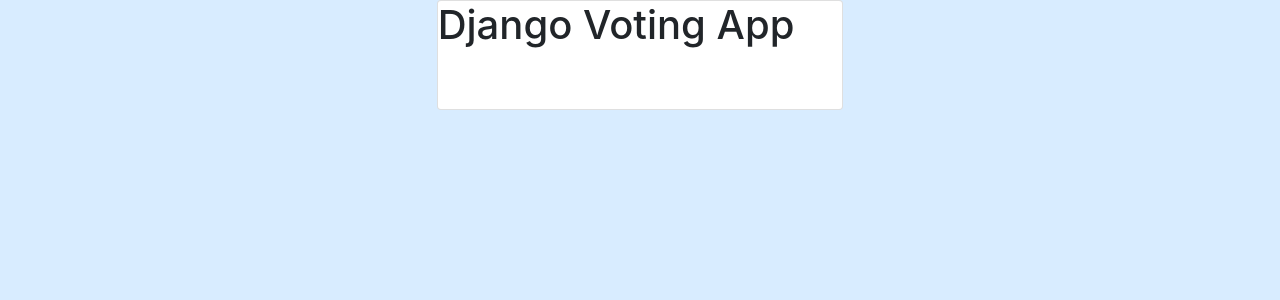
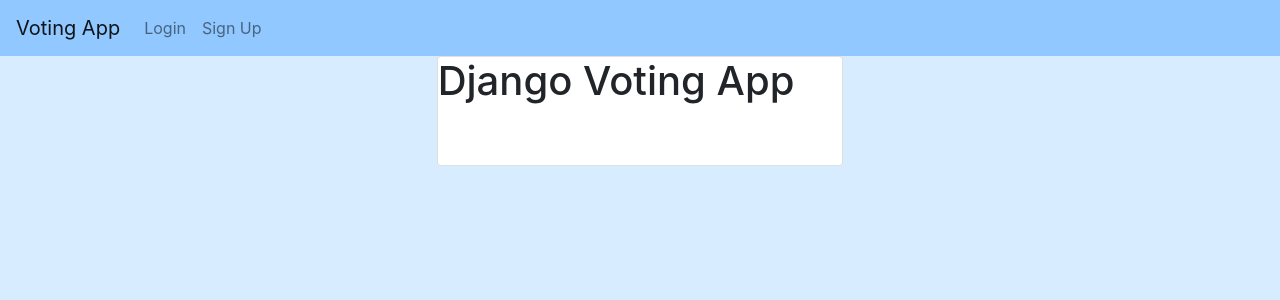
Before and after one commit to arviesan24/voting-app, a Django app: template accounts/templates/accounts/profile.html in a window 1280 px wide. Shown: the top 300 px of the page. Run offline with Django 3.2, Linux system fonts and the light colour scheme; the template is opened without the code that fills it, so the values that code supplies are empty; parts of the project's set-up code (start-up, migrations or seed data) failed here and were passed over; some libraries are stand-ins or nearby versions.

Commit message:
Add navbar in base template

```diff
--- a/templates/base.html
+++ b/templates/base.html
@@ -16,9 +16,32 @@
   </style>
 </head>
 <body>
-  {% block navbar %}{% endblock navbar %}
-  {% block content %}
-  {% endblock content %}
+  {% block navbar %}
+    <nav class="navbar navbar-expand-lg navbar-light" style="background-color: #90c8ff;">
+      <a class="navbar-brand" href="#">Voting App</a>
+      <button class="navbar-toggler" type="button" data-toggle="collapse" data-target="#navbarNavDropdown" aria-controls="navbarNavDropdown" aria-expanded="false" aria-label="Toggle navigation">
+        <span class="navbar-toggler-icon"></span>
+      </button>
+      <div class="collapse navbar-collapse" id="navbarNavDropdown">
+        <ul class="navbar-nav">
+          {% if user.is_authenticated %}
+            <li class="nav-item">
+              <a class="nav-link" href="{% url 'accounts:logout' %}">Logout</a>
+            </li>
+          {% else %}
+            <li class="nav-item">
+              <a class="nav-link" href="{% url 'accounts:login' %}">Login</a>
+            </li>
+            <li class="nav-item">
+              <a class="nav-link" href="{% url 'accounts:signup' %}">Sign Up</a>
+            </li>
+          {% endif %}
+        </ul>
+      </div>
+    </nav>
+  {% endblock navbar %}
+
+  {% block content %}{% endblock content %}
   <script src="https://code.jquery.com/jquery-3.3.1.slim.min.js" integrity="sha384-q8i/X+965DzO0rT7abK41JStQIAqVgRVzpbzo5smXKp4YfRvH+8abtTE1Pi6jizo" crossorigin="anonymous"></script>
   <script src="https://cdnjs.cloudflare.com/ajax/libs/popper.js/1.14.7/umd/popper.min.js" integrity="sha384-UO2eT0CpHqdSJQ6hJty5KVphtPhzWj9WO1clHTMGa3JDZwrnQq4sF86dIHNDz0W1" crossorigin="anonymous"></script>
   <script src="https://stackpath.bootstrapcdn.com/bootstrap/4.3.1/js/bootstrap.min.js" integrity="sha384-JjSmVgyd0p3pXB1rRibZUAYoIIy6OrQ6VrjIEaFf/nJGzIxFDsf4x0xIM+B07jRM" crossorigin="anonymous"></script>
```
